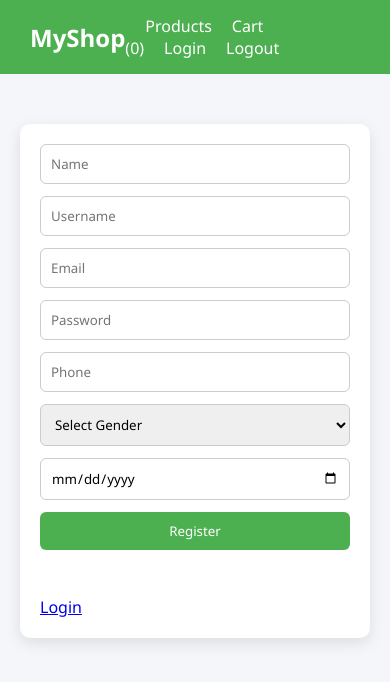
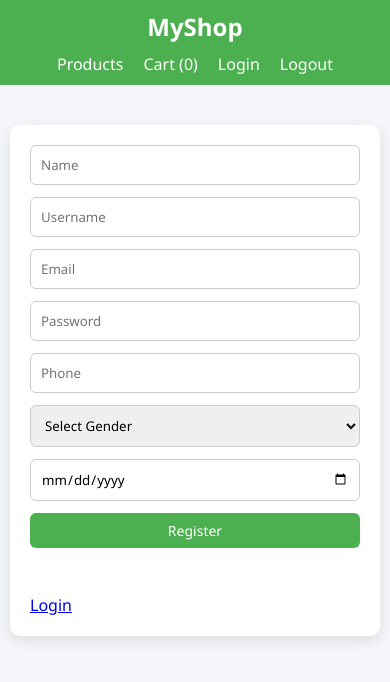
Before and after one commit to garimabajaj07/mvcbudgetcalculator, a React app in the folder Frontend/: page / in a window 390 px wide. Shown: the top 682 px of the page. Built offline with nearby package versions, Linux system fonts and the light colour scheme; no server answers; the HTML template or start-up script is replaced by a standard one.

Commit message:
responsiveness added

```diff
--- a/Frontend/src/App.css
+++ b/Frontend/src/App.css
@@ -231,3 +231,129 @@ tr:hover {
   margin-top: 20px;
   color: #777;
 }
+
+/* ================= RESPONSIVE DESIGN ================= */
+
+/* TABLET (<= 992px) */
+@media (max-width: 992px) {
+  .container {
+    padding: 15px;
+  }
+
+  .single-product {
+    flex-direction: column;
+    align-items: center;
+    text-align: center;
+  }
+
+  .single-product img {
+    width: 200px;
+  }
+
+  .product-grid {
+    grid-template-columns: repeat(auto-fill, minmax(180px, 1fr));
+  }
+}
+
+
+/* MOBILE (<= 768px) */
+@media (max-width: 768px) {
+
+  /* HEADER */
+  .header {
+    flex-direction: column;
+    gap: 10px;
+    text-align: center;
+  }
+
+  .header a {
+    margin: 0 10px;
+  }
+
+  /* FORM */
+  form {
+    width: 100%;
+    max-width: 100%;
+  }
+
+  /* PRODUCT GRID */
+  .product-grid {
+    grid-template-columns: repeat(auto-fill, minmax(150px, 1fr));
+    gap: 15px;
+  }
+
+  .product-card img {
+    height: 120px;
+  }
+
+  /* CART */
+  .cart-item {
+    flex-direction: column;
+    gap: 10px;
+    text-align: center;
+  }
+
+  .cart-total {
+    text-align: center;
+  }
+
+  /* TABLE */
+  table {
+    font-size: 14px;
+  }
+
+  th, td {
+    padding: 8px;
+  }
+}
+
+
+/* SMALL MOBILE (<= 480px) */
+@media (max-width: 480px) {
+
+  /* HEADER */
+  .header {
+    padding: 10px;
+  }
+
+  /* CONTAINER */
+  .container {
+    padding: 10px;
+  }
+
+  /* PRODUCT GRID */
+  .product-grid {
+    grid-template-columns: 1fr;
+  }
+
+  /* PRODUCT CARD */
+  .product-card {
+    padding: 12px;
+  }
+
+  /* SINGLE PRODUCT */
+  .single-product img {
+    width: 150px;
+  }
+
+  /* BUTTON */
+  button {
+    padding: 8px;
+    font-size: 14px;
+  }
+
+  /* QUANTITY */
+  .quantity-box button {
+    width: 28px;
+    height: 28px;
+  }
+
+  /* TABLE -> SCROLLABLE */
+  .table-container {
+    overflow-x: auto;
+  }
+
+  table {
+    min-width: 600px;
+  }
+}
```
